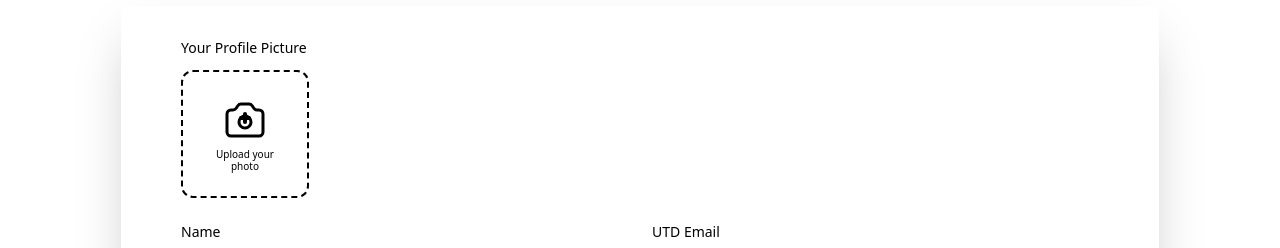
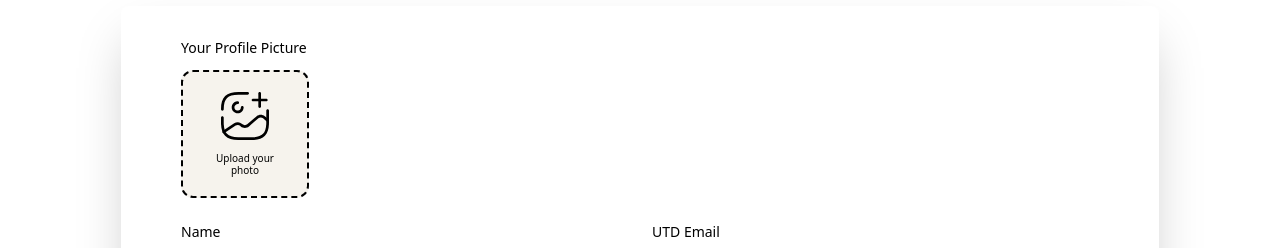
Before and after one commit to acmutd/meteormate-client, a Next.js app: page /onboarding/createProfile in a window 1280 px wide. Shown: the part 130-378 px from the top of the page. Built offline with nearby package versions, Linux system fonts and the light colour scheme; no server answers.

Commit message:
oops i forgot  some stuff

```diff
--- a/src/app/onboarding/createProfile/page.tsx
+++ b/src/app/onboarding/createProfile/page.tsx
@@ -107,7 +107,7 @@ export default function CreateProfilePage() {
 					<h1 className="text-black font-medium text-sm mb-3">Your Profile Picture</h1>
 					<div
 						onClick={handleImageClick}
-						className="w-32 h-32 rounded-xl border-2 border-dashed border-black cursor-pointer overflow-hidden flex flex-col items-center justify-center hover:opacity-80 bg-white"
+						className="bg-[#F6F3ED] w-32 h-32 rounded-xl border-2 border-dashed border-black cursor-pointer overflow-hidden flex flex-col items-center justify-center hover:opacity-80"
 					>
 						{preview ? (
 							<Image
@@ -119,31 +119,13 @@ export default function CreateProfilePage() {
 							/>
 						) : (
 							<>
-								<svg
-									className="w-12 h-12 text-black mb-1"
-									fill="none"
-									stroke="currentColor"
-									viewBox="0 0 24 24"
-								>
-									<path
-										strokeLinecap="round"
-										strokeLinejoin="round"
-										strokeWidth={1.5}
-										d="M3 9a2 2 0 012-2h.93a2 2 0 001.664-.89l.812-1.22A2 2 0 0110.07 4h3.86a2 2 0 011.664.89l.812 1.22A2 2 0 0018.07 7H19a2 2 0 012 2v9a2 2 0 01-2 2H5a2 2 0 01-2-2V9z"
-									/>
-									<path
-										strokeLinecap="round"
-										strokeLinejoin="round"
-										strokeWidth={1.5}
-										d="M15 13a3 3 0 11-6 0 3 3 0 016 0z"
-									/>
-									<path
-										strokeLinecap="round"
-										strokeLinejoin="round"
-										strokeWidth={2}
-										d="M12 9v2m0 0v2m0-2h2m-2 0H10"
-									/>
-								</svg>
+								<Image
+									src="/upload_photo_picture.svg"
+									alt="Upload Photo"
+									width={128}
+									height={128}
+									className="size-12 mb-3"
+								/>
 								<span className="text-black text-[10px] text-center leading-tight">
 									Upload your<br />photo
 								</span>
@@ -343,7 +325,6 @@ export default function CreateProfilePage() {
 								value={birthday}
 								onChange={setBirthday}
 								placeholder="Select your birthday"
-								maxDate={new Date().toISOString().split('T')[0]}
 							/>
 						</div>
 					</div>
```
Also changed, not shown: public/upload_photo_picture.svg (added).
